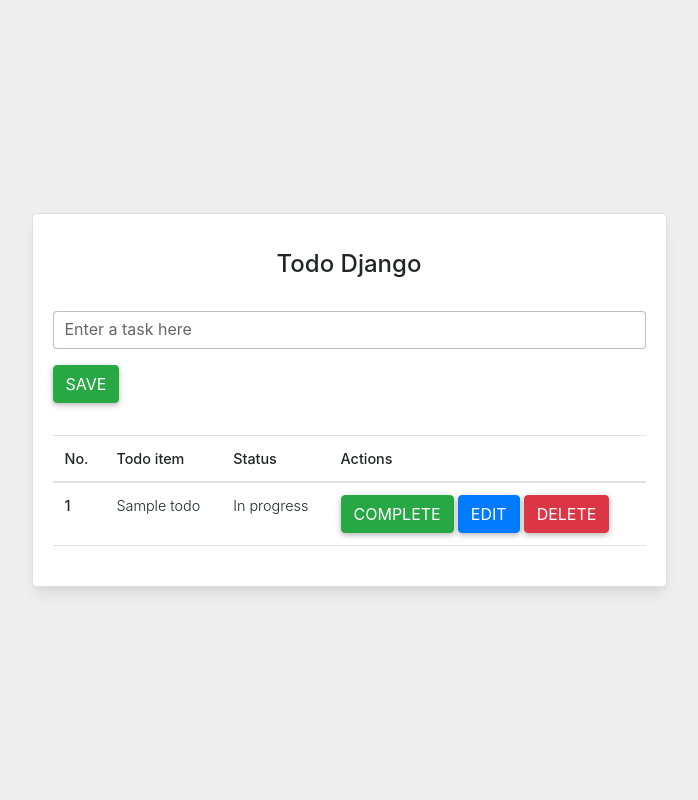
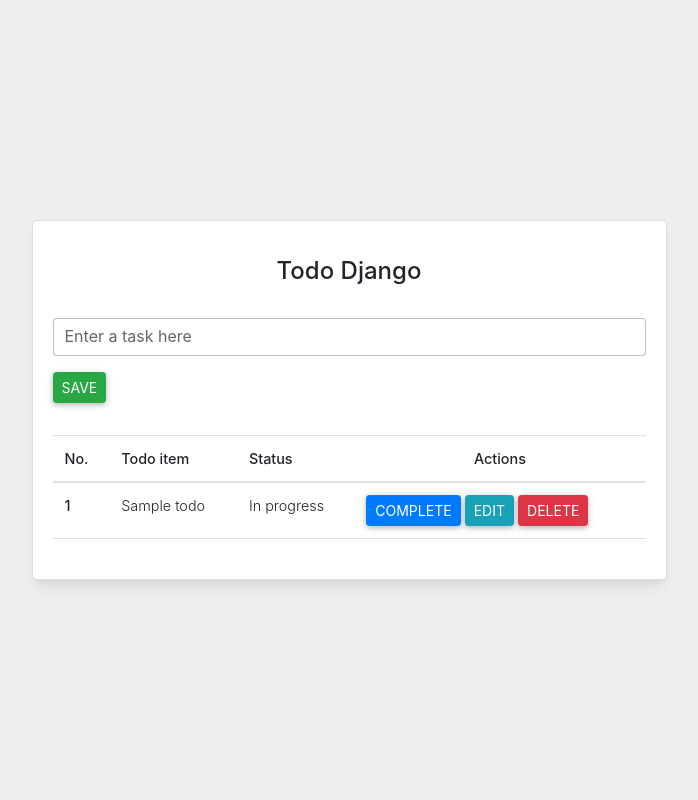
Before and after one commit to vishwasluhana/tododjango, a Django app: template templates/index.html in a window 1280 px wide. Shown: the whole page, without its empty margins (291-989 px from the left). Run offline with Django 3.2, Linux system fonts and the light colour scheme; the template is opened without the code that fills it: most values are stand-ins (such as "Sample title", 1, 10 or a date in 2020).

Commit message:
change button size

```diff
--- a/templates/index.html
+++ b/templates/index.html
@@ -45,7 +45,7 @@
                                 </div>
 
                                 <div class="col-12">
-                                    <button type="submit" class="btn btn-success">Save</button>
+                                    <button type="submit" class="btn btn-success btn-sm">Save</button>
                                 </div>
                             </form>
 
@@ -55,7 +55,7 @@
                                         <th scope="col">No.</th>
                                         <th scope="col">Todo item</th>
                                         <th scope="col">Status</th>
-                                        <th scope="col">Actions</th>
+                                        <th scope="col" style="text-align:center">Actions</th>
                                     </tr>
                                 </thead>
                                 <tbody>
@@ -71,16 +71,14 @@
                                         {% endif %}
                                         <td>
                                             {% if todo.completed %}
-                                            <button type="button" class="btn btn-secondary" disabled>Complete</button>
+                                            <button type="button" class="btn btn-primary btn-sm" disabled>Complete</button>
                                             {% else %}
-                                            <a href="{% url 'complete-todo' todo.id %}">
-                                                <button type="button" class="btn btn-success">Complete</button>
-                                            </a>
+                                            <a href="{% url 'complete-todo' todo.id %}" class="btn btn-primary btn-sm" role="button">Complete</a>
                                             {% endif %}
-                                            <button type="button" class="btn btn-primary" data-toggle="modal"
+                                            <button type="button" class="btn btn-info btn-sm" data-toggle="modal"
                                                 data-target="#editModal{{todo.id}}"
                                                 data-todo="{{todo.title}}">Edit</button>
-                                            <button type="button" class="btn btn-danger" data-toggle="modal"
+                                            <button type="button" class="btn btn-danger btn-sm" data-toggle="modal"
                                                 data-target="#deleteModal{{todo.id}}">Delete</button>
 
                                             <!-- Edit Modal -->
@@ -105,10 +103,12 @@
                                                                 <div class="form-check">
                                                                     {% if todo.completed %}
                                                                     <input class="form-check-input" type="checkbox"
-                                                                        value="True" id="checkCompleted" name="completed" checked>
+                                                                        value="True" id="checkCompleted"
+                                                                        name="completed" checked>
                                                                     {% else %}
                                                                     <input class="form-check-input" type="checkbox"
-                                                                        value="False" id="checkCompleted" name="completed">
+                                                                        value="False" id="checkCompleted"
+                                                                        name="completed">
                                                                     {% endif %}
                                                                     <label class="form-check-label"
                                                                         for="checkCompleted">
```
